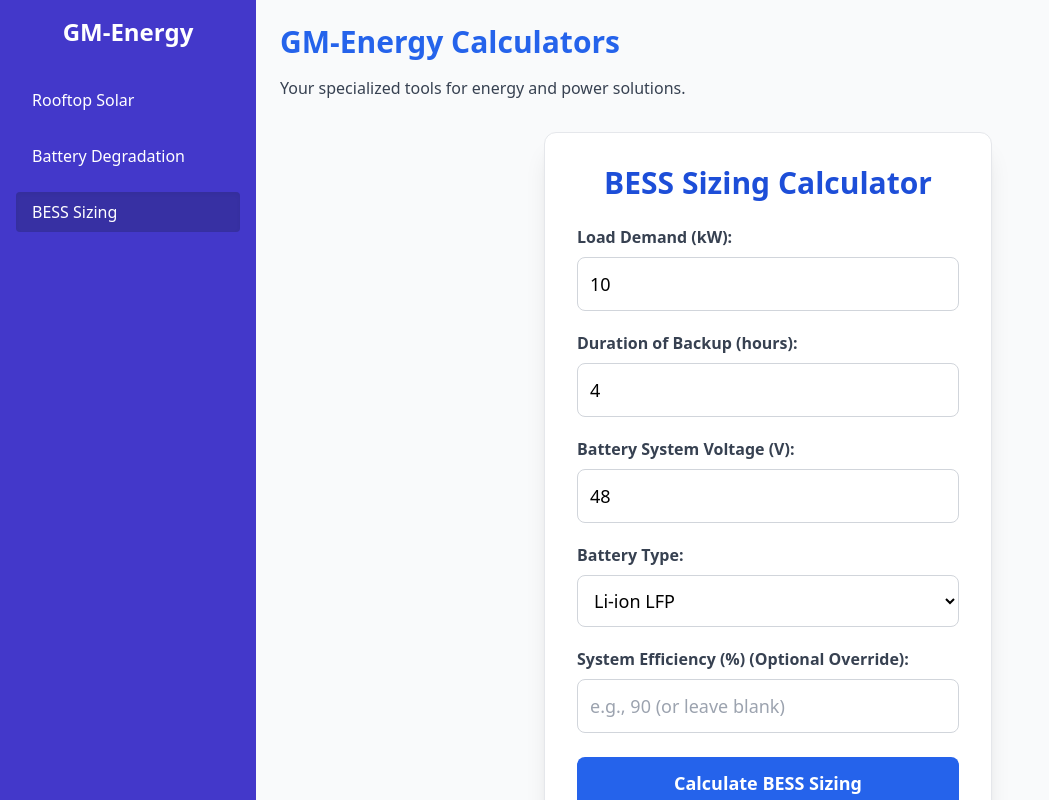
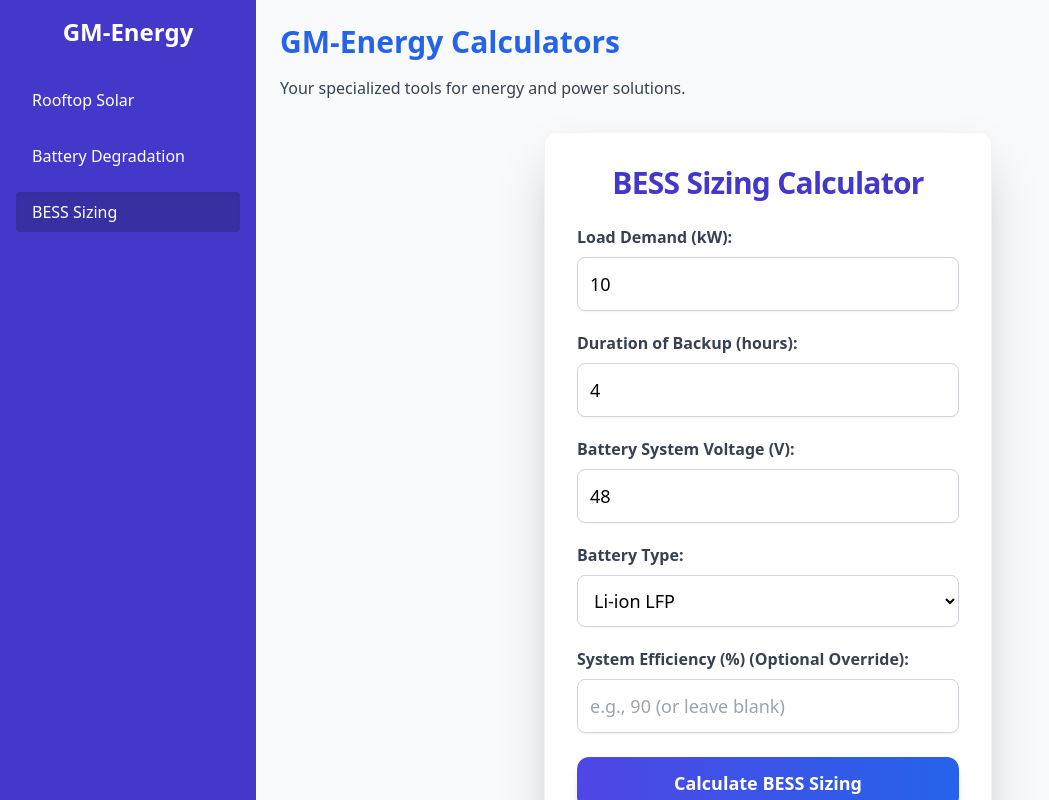
Before and after one commit to ganeshitya/Energy-calculators-dashboard, a React (Vite) app: page / in a window 1280 px wide. Both pictures are taken after a click on the button "BESS Sizing". Shown: the whole page, without its empty margins (0-1049 px from the left). Built offline with nearby package versions, Linux system fonts and the light colour scheme.

Commit message:
feat: UI/UX polish for BESS Sizing Calculator

```diff
--- a/src/components/BESSBotCalculator.tsx
+++ b/src/components/BESSBotCalculator.tsx
@@ -21,15 +21,16 @@ const BESSBotCalculator: FC = () => {
   const [capacityKWH, setCapacityKWH] = useState<number | null>(null);
   const [capacityAH, setCapacityAH] = useState<number | null>(null);
   const [showResult, setShowResult] = useState<boolean>(false);
+  const [errorMessage, setErrorMessage] = useState<string | null>(null); // State for error messages
 
   const calculateBESS = () => {
+    setErrorMessage(null); // Clear previous errors
+    setShowResult(false); // Hide previous result
+
     // Input validation
     if (isNaN(loadDemandKW) || isNaN(durationHours) || isNaN(batteryVoltage) ||
         loadDemandKW <= 0 || durationHours <= 0 || batteryVoltage <= 0) {
-      alert('Please enter valid positive numbers for Load Demand, Duration, and Battery Voltage.');
-      setCapacityKWH(null);
-      setCapacityAH(null);
-      setShowResult(true);
+      setErrorMessage('Please enter valid positive numbers for Load Demand, Duration, and Battery Voltage.');
       return;
     }
 
@@ -42,10 +43,7 @@ const BESSBotCalculator: FC = () => {
     }
 
     if (selectedEfficiency <= 0 || selectedEfficiency > 1) {
-        alert('Calculated or overridden efficiency is invalid. It must be between 0 and 1 (or 0-100%).');
-        setCapacityKWH(null);
-        setCapacityAH(null);
-        setShowResult(true);
+        setErrorMessage('Calculated or overridden efficiency is invalid. It must be between 0 and 1 (or 0-100%).');
         return;
     }
 
@@ -59,10 +57,11 @@ const BESSBotCalculator: FC = () => {
   };
 
   return (
-    <div className="bg-white p-6 sm:p-8 rounded-xl shadow-xl border border-gray-200 max-w-md mx-auto my-8">
-      <h2 className="text-3xl font-bold text-blue-700 mb-6 text-center">BESS Sizing Calculator</h2>
+    <div className="bg-white p-6 sm:p-8 rounded-xl shadow-2xl border border-gray-100 max-w-md mx-auto my-8 transform transition-all duration-300 hover:scale-[1.01]">
+      <h2 className="text-3xl font-extrabold text-indigo-700 mb-6 text-center tracking-tight">BESS Sizing Calculator</h2>
 
-      <div className="mb-5">
+      <div className="space-y-5"> {/* Added space between input groups */}
+        <div className="input-group">
           <label htmlFor="loadDemandKW" className="block text-gray-700 text-base font-semibold mb-2">
             Load Demand (kW):
           </label>
@@ -73,12 +72,12 @@ const BESSBotCalculator: FC = () => {
             onChange={(e) => setLoadDemandKW(parseFloat(e.target.value))}
             step="0.1"
             min="0"
-          className="w-full p-3 border border-gray-300 rounded-lg focus:outline-none focus:ring-2 focus:ring-blue-200 focus:border-blue-200 text-lg"
+            className="w-full p-3 border border-gray-300 rounded-lg focus:ring-2 focus:ring-indigo-400 focus:border-transparent text-lg transition duration-150 shadow-sm"
             placeholder="e.g., 10"
           />
         </div>
 
-      <div className="mb-5">
+        <div className="input-group">
           <label htmlFor="durationHours" className="block text-gray-700 text-base font-semibold mb-2">
             Duration of Backup (hours):
           </label>
@@ -89,12 +88,12 @@ const BESSBotCalculator: FC = () => {
             onChange={(e) => setDurationHours(parseFloat(e.target.value))}
             step="0.1"
             min="0"
-          className="w-full p-3 border border-gray-300 rounded-lg focus:outline-none focus:ring-2 focus:ring-blue-200 focus:border-blue-200 text-lg"
+            className="w-full p-3 border border-gray-300 rounded-lg focus:ring-2 focus:ring-indigo-400 focus:border-transparent text-lg transition duration-150 shadow-sm"
             placeholder="e.g., 4"
           />
         </div>
 
-      <div className="mb-5">
+        <div className="input-group">
           <label htmlFor="batteryVoltage" className="block text-gray-700 text-base font-semibold mb-2">
             Battery System Voltage (V):
           </label>
@@ -105,12 +104,12 @@ const BESSBotCalculator: FC = () => {
             onChange={(e) => setBatteryVoltage(parseFloat(e.target.value))}
             step="1"
             min="0"
-          className="w-full p-3 border border-gray-300 rounded-lg focus:outline-none focus:ring-2 focus:ring-blue-200 focus:border-blue-200 text-lg"
+            className="w-full p-3 border border-gray-300 rounded-lg focus:ring-2 focus:ring-indigo-400 focus:border-transparent text-lg transition duration-150 shadow-sm"
             placeholder="e.g., 48"
           />
         </div>
 
-      <div className="mb-5">
+        <div className="input-group">
           <label htmlFor="batteryType" className="block text-gray-700 text-base font-semibold mb-2">
             Battery Type:
           </label>
@@ -118,7 +117,7 @@ const BESSBotCalculator: FC = () => {
             id="batteryType"
             value={batteryType}
             onChange={(e) => setBatteryType(e.target.value as keyof typeof efficiencyMap)}
-          className="w-full p-3 border border-gray-300 rounded-lg focus:outline-none focus:ring-2 focus:ring-blue-200 focus:border-blue-200 text-lg bg-white"
+            className="w-full p-3 border border-gray-300 rounded-lg focus:ring-2 focus:ring-indigo-400 focus:border-transparent text-lg bg-white shadow-sm"
           >
             {Object.keys(efficiencyMap).map((type) => (
               <option key={type} value={type}>{type}</option>
@@ -126,7 +125,7 @@ const BESSBotCalculator: FC = () => {
           </select>
         </div>
 
-      <div className="mb-6">
+        <div className="input-group mb-6">
           <label htmlFor="systemEfficiencyOverride" className="block text-gray-700 text-base font-semibold mb-2">
             System Efficiency (%) (Optional Override):
           </label>
@@ -138,28 +137,29 @@ const BESSBotCalculator: FC = () => {
             step="1"
             min="1"
             max="100"
-          className="w-full p-3 border border-gray-300 rounded-lg focus:outline-none focus:ring-2 focus:ring-blue-200 focus:border-blue-200 text-lg"
+            className="w-full p-3 border border-gray-300 rounded-lg focus:ring-2 focus:ring-indigo-400 focus:border-transparent text-lg transition duration-150 shadow-sm"
             placeholder="e.g., 90 (or leave blank)"
           />
         </div>
+      </div> {/* End of space-y-5 */}
+
+      {errorMessage && (
+        <div className="mt-4 p-3 bg-red-100 border border-red-400 text-red-700 rounded-lg text-center font-medium">
+          {errorMessage}
+        </div>
+      )}
 
       <button
         onClick={calculateBESS}
-        className="bg-blue-600 hover:bg-blue-700 text-white font-bold py-3 px-6 rounded-lg focus:outline-none focus:ring-4 focus:ring-blue-200 w-full transition duration-200 text-lg"
+        className="mt-6 bg-gradient-to-r from-indigo-600 to-blue-600 hover:from-indigo-700 hover:to-blue-700 text-white font-bold py-3 px-6 rounded-xl focus:outline-none focus:ring-4 focus:ring-indigo-300 w-full transition duration-300 ease-in-out transform hover:scale-105 shadow-lg text-lg"
       >
         Calculate BESS Sizing
       </button>
 
-      {showResult && (
-        <div className="mt-6 p-4 bg-blue-50 border border-blue-200 rounded-lg text-blue-800 font-semibold text-center space-y-2">
-          {capacityKWH !== null ? (
-            <>
-              <p>Required Battery Capacity: <span className="text-2xl font-extrabold">{capacityKWH}</span> kWh</p>
-              <p>Required Battery Capacity: <span className="text-xl font-bold">{capacityAH}</span> Ah</p>
-            </>
-          ) : (
-            <span className="text-red-600">Please enter valid inputs.</span>
-          )}
+      {showResult && capacityKWH !== null && capacityAH !== null && (
+        <div className="mt-6 p-4 bg-indigo-50 border border-indigo-200 rounded-lg text-indigo-800 font-semibold text-center space-y-2 shadow-md">
+          <p className="text-xl">Required Battery Capacity: <span className="text-2xl font-extrabold">{capacityKWH}</span> kWh</p>
+          <p className="text-xl">Required Battery Capacity: <span className="text-2xl font-bold">{capacityAH}</span> Ah</p>
         </div>
       )}
     </div>
```
Lines whose indentation alone changed are shown as unchanged.
